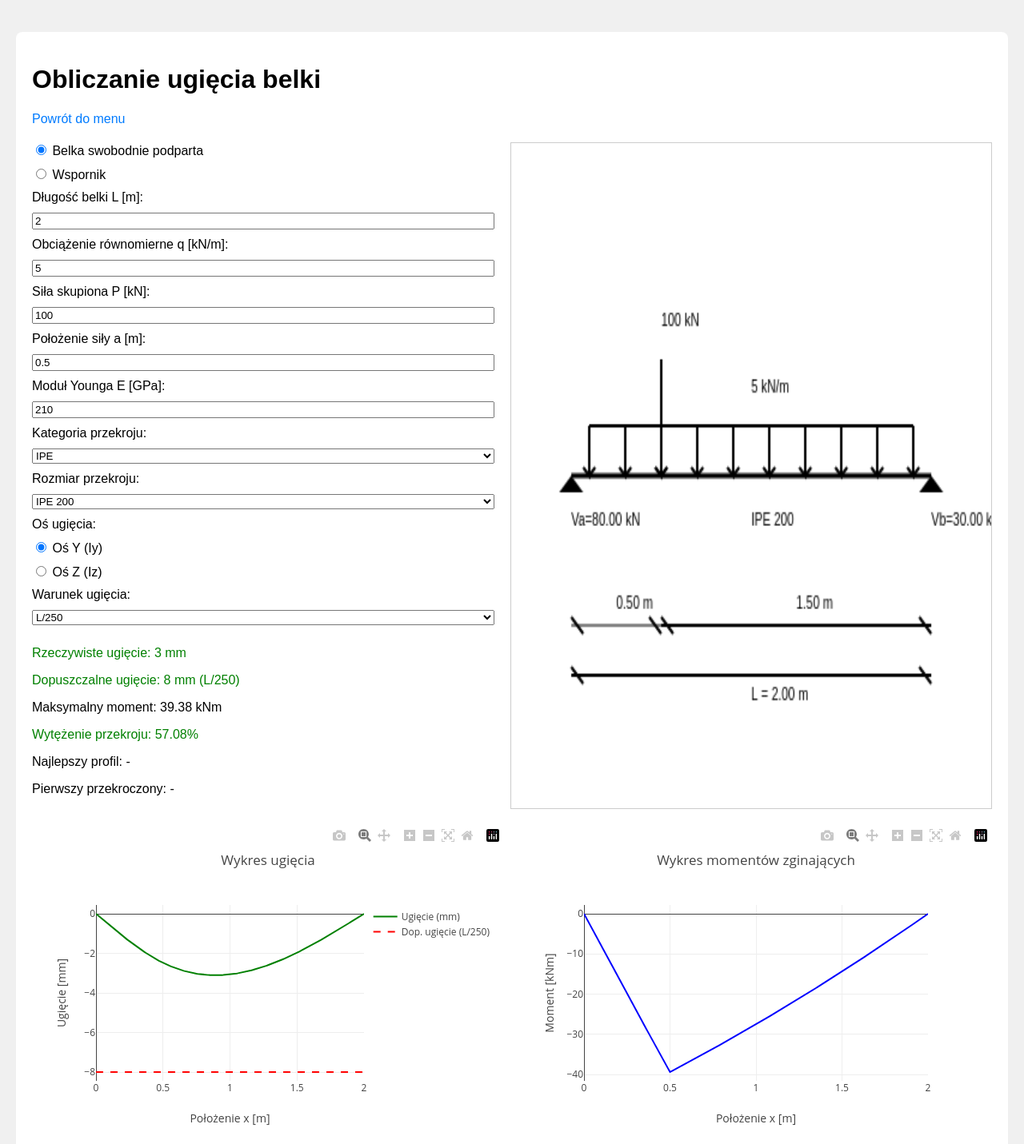
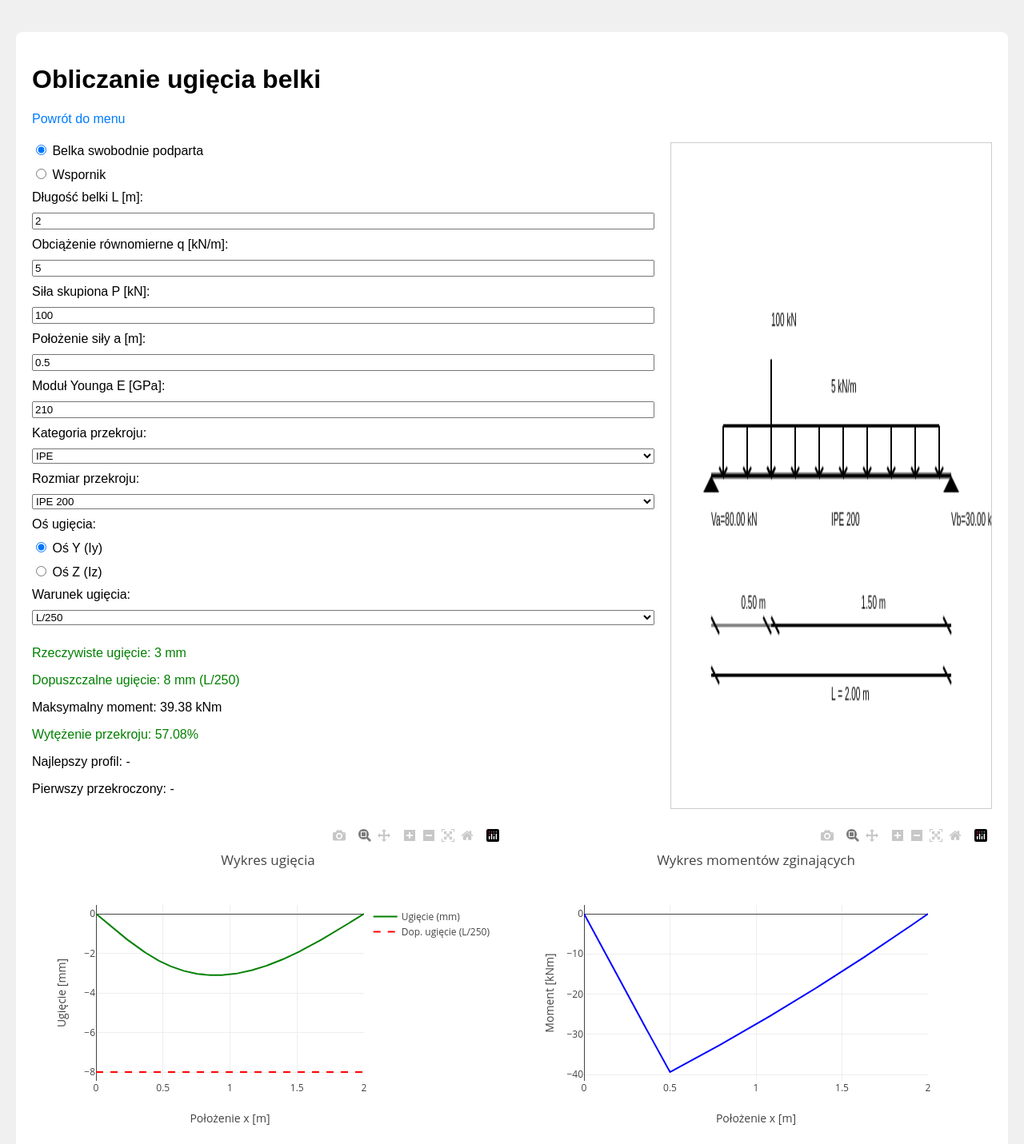
Before and after one commit to Szejmous/pomoce-obliczeniowe, a FastAPI app: page /ugiecie-belki/ in a window 1280 px wide. Shown: the top 1431 px of the page at 80% size. Run offline with FastAPI, Linux system fonts and the light colour scheme; some libraries are stand-ins or nearby versions.

Commit message:
Update ugiecie_belki.css

```diff
--- a/static/css/ugiecie_belki.css
+++ b/static/css/ugiecie_belki.css
@@ -16,11 +16,8 @@
     flex-direction: column;
     gap: 10px;
 }
-#beamCanvas {
+canvas {
     border: 1px solid #ccc;
-    width: 50%; /* 50% szerokości kontenera content */
-    height: auto; /* Automatyczna wysokość, proporcjonalna do szerokości */
-    aspect-ratio: 1; /* Zachowanie proporcji 1:1 */
 }
 .plots {
     display: flex;
```
